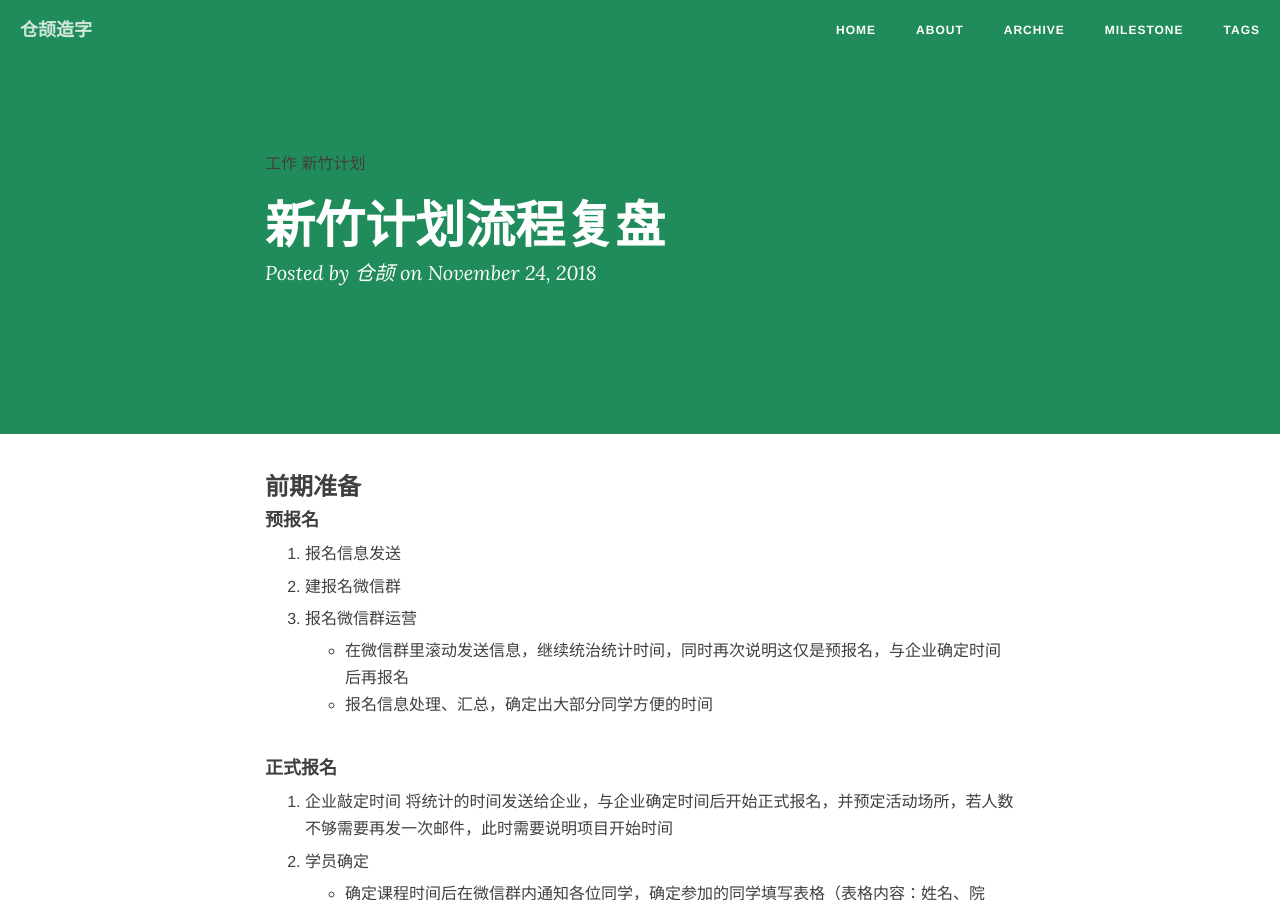
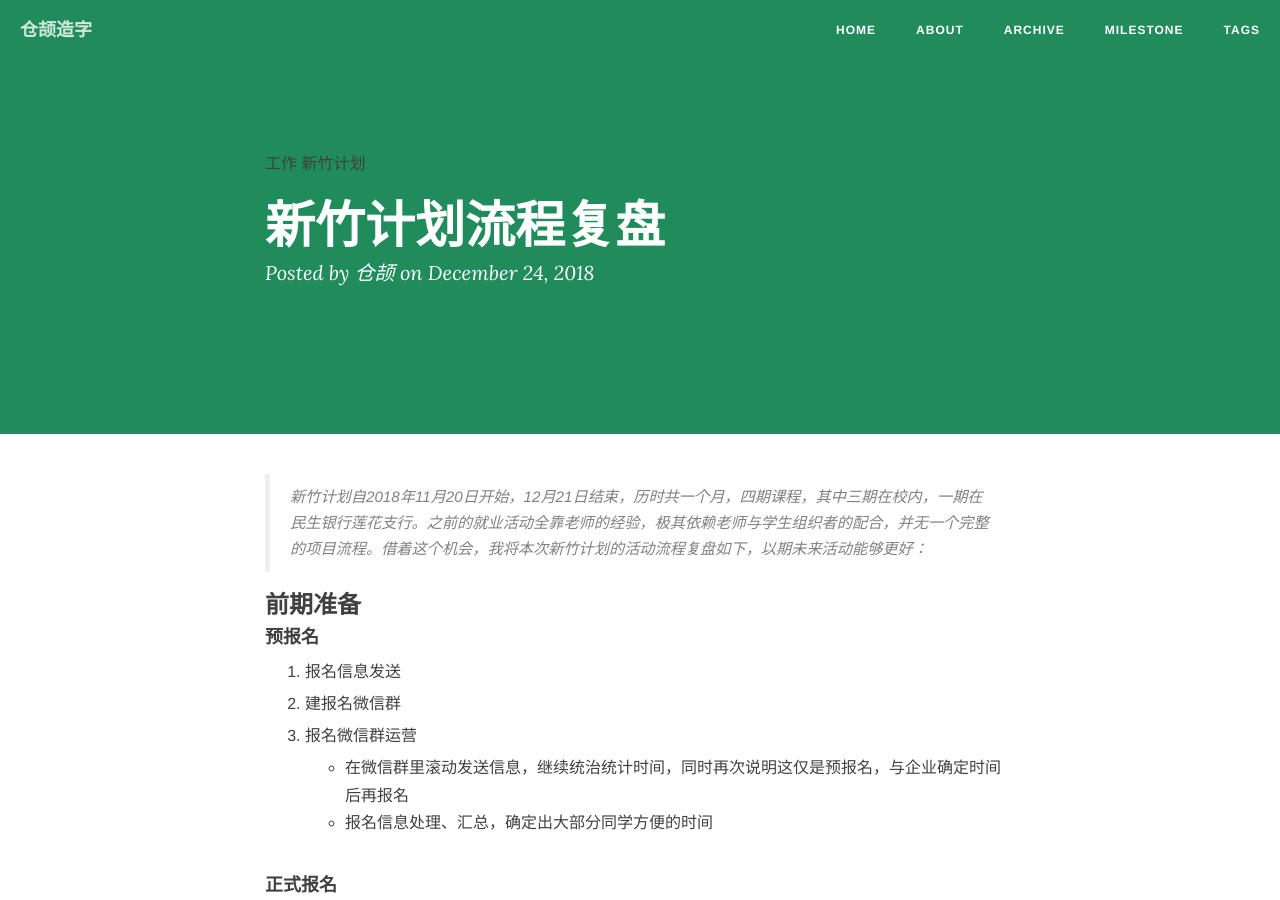
Before and after one commit to creatletter/Dalio, a Jekyll site: the page built from _posts/2018-12-24-新竹计划流程复盘.md, in a window 1280 px wide and 900 px high. Built offline with Jekyll 4.4.1, drawn with Linux system fonts in a browser that asks for light colours; nearby versions of some CDN libraries; comment, search, counter and statistics services are not loaded.

Commit message:
Update and rename 2018-11-24-新竹计划流程复盘.md to 2018-12-24-新竹计划流程复盘.md

```diff
--- a/_posts/2018-11-24-新竹计划流程复盘.md
+++ b/_posts/2018-12-24-新竹计划流程复盘.md
@@ -1,11 +1,12 @@
 ---
 layout: post
 title: 新竹计划流程复盘
-date: 2018-11-24
+date: 2018-12-24
 categories: blog
 tags: [工作,新竹计划]
 description:  通过本次活动整理清楚了未来类似活动的流程。。
 ---
+>新竹计划自2018年11月20日开始，12月21日结束，历时共一个月，四期课程，其中三期在校内，一期在民生银行莲花支行。之前的就业活动全靠老师的经验，极其依赖老师与学生组织者的配合，并无一个完整的项目流程。借着这个机会，我将本次新竹计划的活动流程复盘如下，以期未来活动能够更好：
 
 ### 前期准备
 
```
